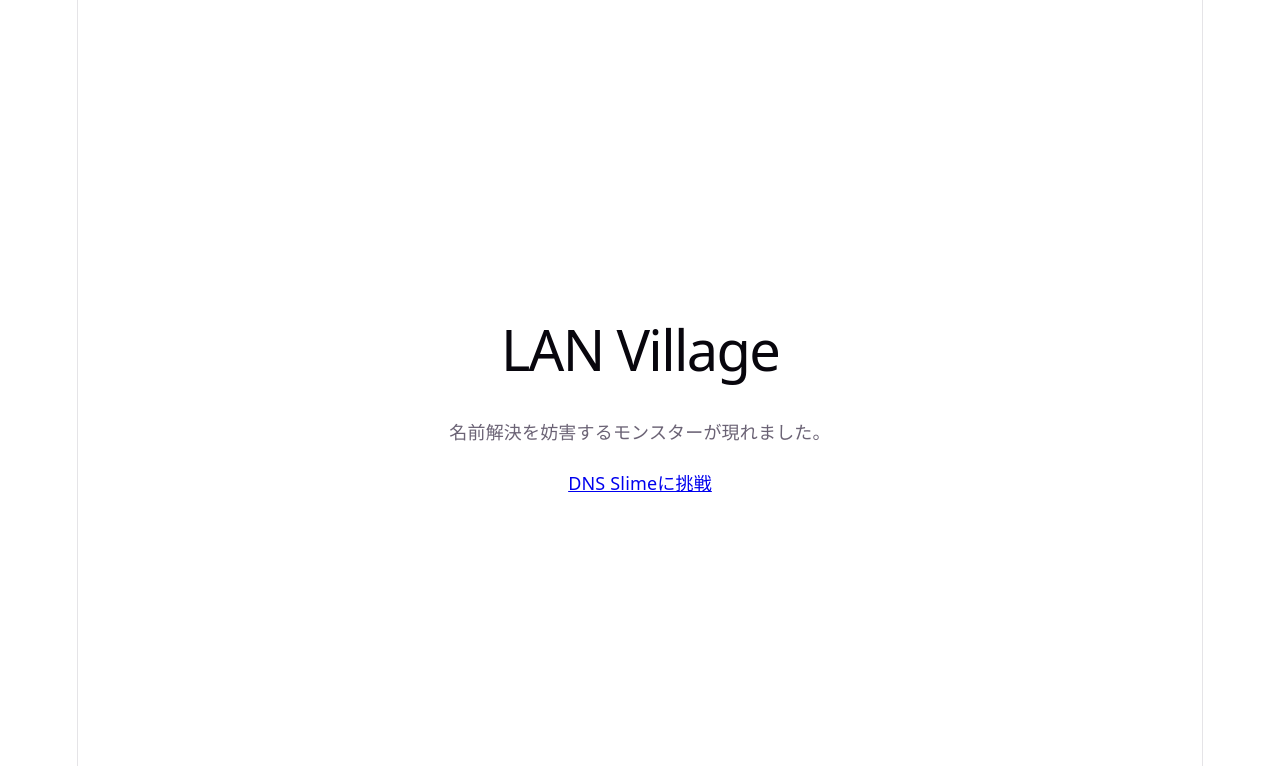
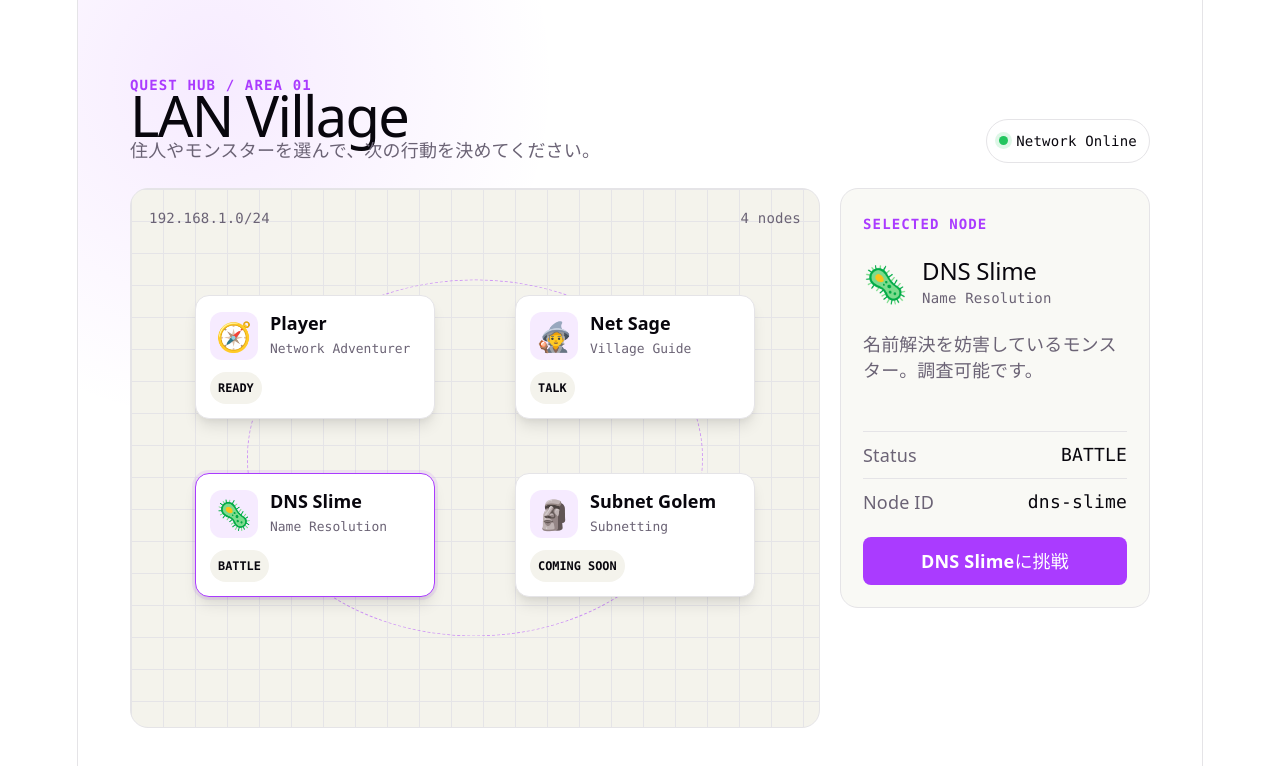
Before and after one commit to miumiu-park/network-quest, a React (Vite) app: page /village in a window 1280 px wide. Shown: the top 766 px of the page. Built offline with nearby package versions, Linux system fonts and the light colour scheme.

Commit message:
feat: add LAN Village screen (#82)

```diff
--- a/src/app/AppRoutes.tsx
+++ b/src/app/AppRoutes.tsx
@@ -10,6 +10,7 @@ import {
 import type { LearningReview as LearningReviewModel } from '../learning'
 import { DNS_SLIME_SCENARIO } from '../scenario'
 import { DnsSlimeBattle } from './DnsSlimeBattle'
+import { LanVillage } from './LanVillage'
 import { LearningReview } from './LearningReview'
 import { APP_ROUTES } from './routes'
 
@@ -43,15 +44,6 @@ function BattleRoute() {
       <p>Scenario: {scenarioId}</p>
       <p>このScenarioは見つかりません。</p>
       <Link to={APP_ROUTES.village}>LAN Villageへ戻る</Link>
-    </Screen>
-  )
-}
-
-function VillageRoute() {
-  return (
-    <Screen title="LAN Village">
-      <p>名前解決を妨害するモンスターが現れました。</p>
-      <Link to={`/battle/${DNS_SLIME_SCENARIO.id}`}>DNS Slimeに挑戦</Link>
     </Screen>
   )
 }
@@ -105,7 +97,7 @@ export function AppRoutes() {
         path={APP_ROUTES.home}
         element={<Navigate to={APP_ROUTES.village} replace />}
       />
-      <Route path={APP_ROUTES.village} element={<VillageRoute />} />
+      <Route path={APP_ROUTES.village} element={<LanVillage />} />
       <Route path={APP_ROUTES.battle} element={<BattleRoute />} />
       <Route path={APP_ROUTES.result} element={<ResultRoute />} />
       <Route path={APP_ROUTES.learning} element={<LearningRoute />} />
--- /dev/null
+++ b/src/app/LanVillage.module.css
@@ -0,0 +1,300 @@
+.screen {
+  box-sizing: border-box;
+  justify-content: flex-start;
+  width: 100%;
+  padding: 32px;
+  background:
+    radial-gradient(circle at 12% 10%, var(--accent-bg), transparent 28%),
+    var(--bg);
+  text-align: left;
+}
+
+.header {
+  display: flex;
+  align-items: flex-end;
+  justify-content: space-between;
+  gap: 24px;
+  width: min(100%, 1020px);
+}
+
+.header h1 {
+  margin: 4px 0 8px;
+}
+
+.eyebrow,
+.detailsLabel {
+  color: var(--accent);
+  font-family: var(--mono);
+  font-size: 0.78rem;
+  font-weight: 700;
+  letter-spacing: 0.08em;
+  text-transform: uppercase;
+}
+
+.connection {
+  display: flex;
+  align-items: center;
+  gap: 8px;
+  border: 1px solid var(--border);
+  border-radius: 999px;
+  padding: 8px 12px;
+  color: var(--text-h);
+  font-family: var(--mono);
+  font-size: 0.78rem;
+  white-space: nowrap;
+}
+
+.connection span {
+  width: 9px;
+  height: 9px;
+  border-radius: 50%;
+  background: #22c55e;
+  box-shadow: 0 0 0 4px rgb(34 197 94 / 15%);
+}
+
+.layout {
+  display: grid;
+  grid-template-columns: minmax(0, 1fr) 310px;
+  gap: 20px;
+  width: min(100%, 1020px);
+}
+
+.map {
+  position: relative;
+  box-sizing: border-box;
+  min-height: 540px;
+  overflow: hidden;
+  border: 1px solid var(--border);
+  border-radius: 18px;
+  background-color: var(--code-bg);
+  background-image:
+    linear-gradient(var(--border) 1px, transparent 1px),
+    linear-gradient(90deg, var(--border) 1px, transparent 1px);
+  background-size: 32px 32px;
+}
+
+.map::after {
+  position: absolute;
+  inset: 50% auto auto 50%;
+  width: 66%;
+  height: 66%;
+  border: 1px dashed var(--accent-border);
+  border-radius: 50%;
+  content: '';
+  pointer-events: none;
+  transform: translate(-50%, -50%);
+}
+
+.mapLabel {
+  position: relative;
+  z-index: 2;
+  display: flex;
+  justify-content: space-between;
+  padding: 16px 18px;
+  color: var(--text);
+  font-family: var(--mono);
+  font-size: 0.78rem;
+}
+
+.nodes {
+  position: relative;
+  z-index: 1;
+  display: grid;
+  grid-template-columns: repeat(2, minmax(0, 1fr));
+  gap: 54px 80px;
+  padding: 48px 64px 64px;
+}
+
+.node {
+  display: grid;
+  grid-template-columns: auto 1fr;
+  gap: 10px 12px;
+  align-items: center;
+  min-width: 0;
+  border: 1px solid var(--border);
+  border-radius: 14px;
+  background: var(--bg);
+  box-shadow: var(--shadow);
+  padding: 14px;
+  color: var(--text);
+  font: inherit;
+  text-align: left;
+  cursor: pointer;
+  transition:
+    border-color 160ms ease,
+    transform 160ms ease,
+    box-shadow 160ms ease;
+}
+
+.node:hover {
+  border-color: var(--accent-border);
+  transform: translateY(-2px);
+}
+
+.node:focus-visible {
+  outline: 3px solid var(--accent-border);
+  outline-offset: 3px;
+}
+
+.node[aria-pressed='true'] {
+  border-color: var(--accent);
+  box-shadow:
+    0 0 0 3px var(--accent-bg),
+    var(--shadow);
+}
+
+.icon {
+  display: grid;
+  width: 48px;
+  height: 48px;
+  place-items: center;
+  border-radius: 12px;
+  background: var(--accent-bg);
+  font-size: 1.6rem;
+}
+
+.nodeText {
+  display: grid;
+  min-width: 0;
+}
+
+.nodeText strong {
+  color: var(--text-h);
+}
+
+.nodeText small {
+  overflow: hidden;
+  font-family: var(--mono);
+  font-size: 0.72rem;
+  text-overflow: ellipsis;
+  white-space: nowrap;
+}
+
+.nodeStatus {
+  grid-column: 1 / -1;
+  width: fit-content;
+  border-radius: 999px;
+  background: var(--code-bg);
+  padding: 3px 8px;
+  color: var(--text-h);
+  font-family: var(--mono);
+  font-size: 0.66rem;
+  font-weight: 700;
+}
+
+.details {
+  box-sizing: border-box;
+  align-self: start;
+  border: 1px solid var(--border);
+  border-radius: 18px;
+  background: var(--social-bg);
+  padding: 22px;
+}
+
+.detailsTitle {
+  display: flex;
+  align-items: center;
+  gap: 14px;
+  margin: 20px 0;
+}
+
+.detailsTitle > span {
+  font-size: 2rem;
+}
+
+.detailsTitle h2,
+.detailsTitle p {
+  margin: 0;
+}
+
+.detailsTitle p {
+  font-family: var(--mono);
+  font-size: 0.78rem;
+}
+
+.description {
+  min-height: 78px;
+}
+
+.metadata {
+  display: grid;
+  gap: 10px;
+  margin: 22px 0;
+}
+
+.metadata div {
+  display: flex;
+  justify-content: space-between;
+  gap: 12px;
+  border-top: 1px solid var(--border);
+  padding-top: 10px;
+}
+
+.metadata dt {
+  color: var(--text);
+}
+
+.metadata dd {
+  margin: 0;
+  color: var(--text-h);
+  font-family: var(--mono);
+  text-align: right;
+}
+
+.primaryAction {
+  display: block;
+  border-radius: 8px;
+  background: var(--accent);
+  padding: 11px 14px;
+  color: #fff;
+  font-weight: 700;
+  text-align: center;
+  text-decoration: none;
+}
+
+.primaryAction:focus-visible {
+  outline: 3px solid var(--accent-border);
+  outline-offset: 3px;
+}
+
+.unavailable {
+  border-radius: 8px;
+  background: var(--code-bg);
+  padding: 11px 14px;
+  text-align: center;
+}
+
+@media (max-width: 820px) {
+  .layout {
+    grid-template-columns: 1fr;
+  }
+
+  .map {
+    min-height: auto;
+  }
+
+  .details {
+    width: 100%;
+  }
+}
+
+@media (max-width: 600px) {
+  .screen {
+    padding: 24px 16px;
+  }
+
+  .header {
+    align-items: flex-start;
+    flex-direction: column;
+  }
+
+  .nodes {
+    grid-template-columns: 1fr;
+    gap: 16px;
+    padding: 24px 16px;
+  }
+
+  .map::after {
+    display: none;
+  }
+}
--- /dev/null
+++ b/src/app/LanVillage.tsx
@@ -0,0 +1,129 @@
+import { useState } from 'react'
+import { Link } from 'react-router-dom'
+import { DNS_SLIME_SCENARIO } from '../scenario'
+import styles from './LanVillage.module.css'
+
+const VILLAGE_ENTITIES = [
+  {
+    id: 'player',
+    name: 'Player',
+    role: 'Network Adventurer',
+    icon: '🧭',
+    status: 'READY',
+    description: 'Terminalを手に、LAN Villageの障害を調査する冒険者です。',
+  },
+  {
+    id: 'npc',
+    name: 'Net Sage',
+    role: 'Village Guide',
+    icon: '🧙',
+    status: 'TALK',
+    description: '困ったときは、近い場所から順番に到達性を確認するのじゃ。',
+  },
+  {
+    id: 'dns-slime',
+    name: 'DNS Slime',
+    role: 'Name Resolution',
+    icon: '🦠',
+    status: 'BATTLE',
+    description: '名前解決を妨害しているモンスター。調査可能です。',
+  },
+  {
+    id: 'subnet-golem',
+    name: 'Subnet Golem',
+    role: 'Subnetting',
+    icon: '🗿',
+    status: 'COMING SOON',
+    description: 'Subnetの境界を守るゴーレム。現在は準備中です。',
+  },
+] as const
+
+type VillageEntityId = (typeof VILLAGE_ENTITIES)[number]['id']
+
+export function LanVillage() {
+  const [selectedId, setSelectedId] = useState<VillageEntityId>('dns-slime')
+  const selected =
+    VILLAGE_ENTITIES.find((entity) => entity.id === selectedId) ??
+    VILLAGE_ENTITIES[0]
+
+  return (
+    <main id="center" className={styles.screen}>
+      <header className={styles.header}>
+        <div>
+          <p className={styles.eyebrow}>Quest Hub / Area 01</p>
+          <h1>LAN Village</h1>
+          <p>住人やモンスターを選んで、次の行動を決めてください。</p>
+        </div>
+        <div className={styles.connection}>
+          <span aria-hidden="true" />
+          Network Online
+        </div>
+      </header>
+
+      <div className={styles.layout}>
+        <section className={styles.map} aria-label="LAN Village map">
+          <div className={styles.mapLabel}>
+            <span>192.168.1.0/24</span>
+            <span>4 nodes</span>
+          </div>
+          <div className={styles.nodes}>
+            {VILLAGE_ENTITIES.map((entity) => (
+              <button
+                className={styles.node}
+                data-entity={entity.id}
+                type="button"
+                key={entity.id}
+                aria-pressed={selected.id === entity.id}
+                onClick={() => setSelectedId(entity.id)}
+              >
+                <span className={styles.icon} aria-hidden="true">
+                  {entity.icon}
+                </span>
+                <span className={styles.nodeText}>
+                  <strong>{entity.name}</strong>
+                  <small>{entity.role}</small>
+                </span>
+                <span className={styles.nodeStatus}>{entity.status}</span>
+              </button>
+            ))}
+          </div>
+        </section>
+
+        <aside className={styles.details} aria-live="polite">
+          <p className={styles.detailsLabel}>Selected node</p>
+          <div className={styles.detailsTitle}>
+            <span aria-hidden="true">{selected.icon}</span>
+            <div>
+              <h2>{selected.name}</h2>
+              <p>{selected.role}</p>
+            </div>
+          </div>
+          <p className={styles.description}>{selected.description}</p>
+
+          <dl className={styles.metadata}>
+            <div>
+              <dt>Status</dt>
+              <dd>{selected.status}</dd>
+            </div>
+            <div>
+              <dt>Node ID</dt>
+              <dd>{selected.id}</dd>
+            </div>
+          </dl>
+
+          {selected.id === 'dns-slime' && (
+            <Link
+              className={styles.primaryAction}
+              to={`/battle/${DNS_SLIME_SCENARIO.id}`}
+            >
+              DNS Slimeに挑戦
+            </Link>
+          )}
+          {selected.id === 'subnet-golem' && (
+            <p className={styles.unavailable}>このQuestは現在準備中です。</p>
+          )}
+        </aside>
+      </div>
+    </main>
+  )
+}
```
Also changed, not shown: 1 other file (tests, documents, lock files or other folders).
